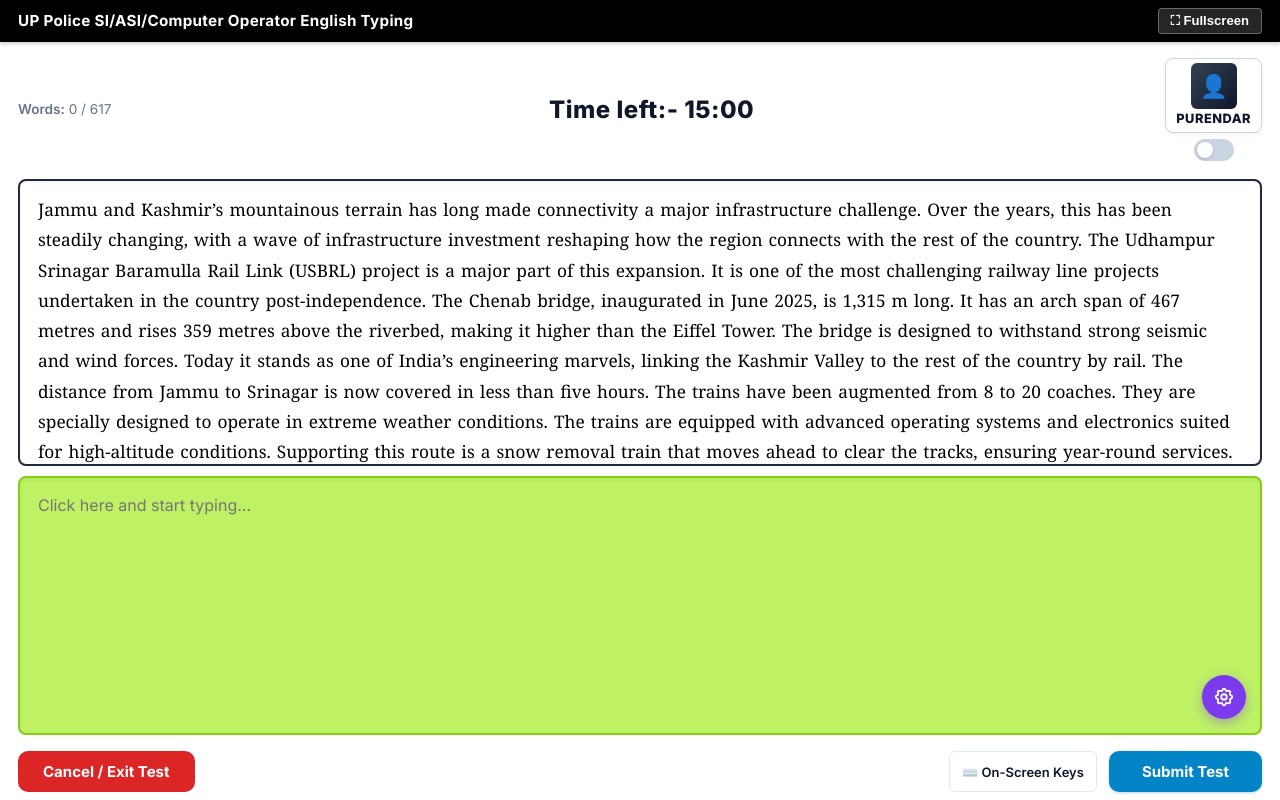
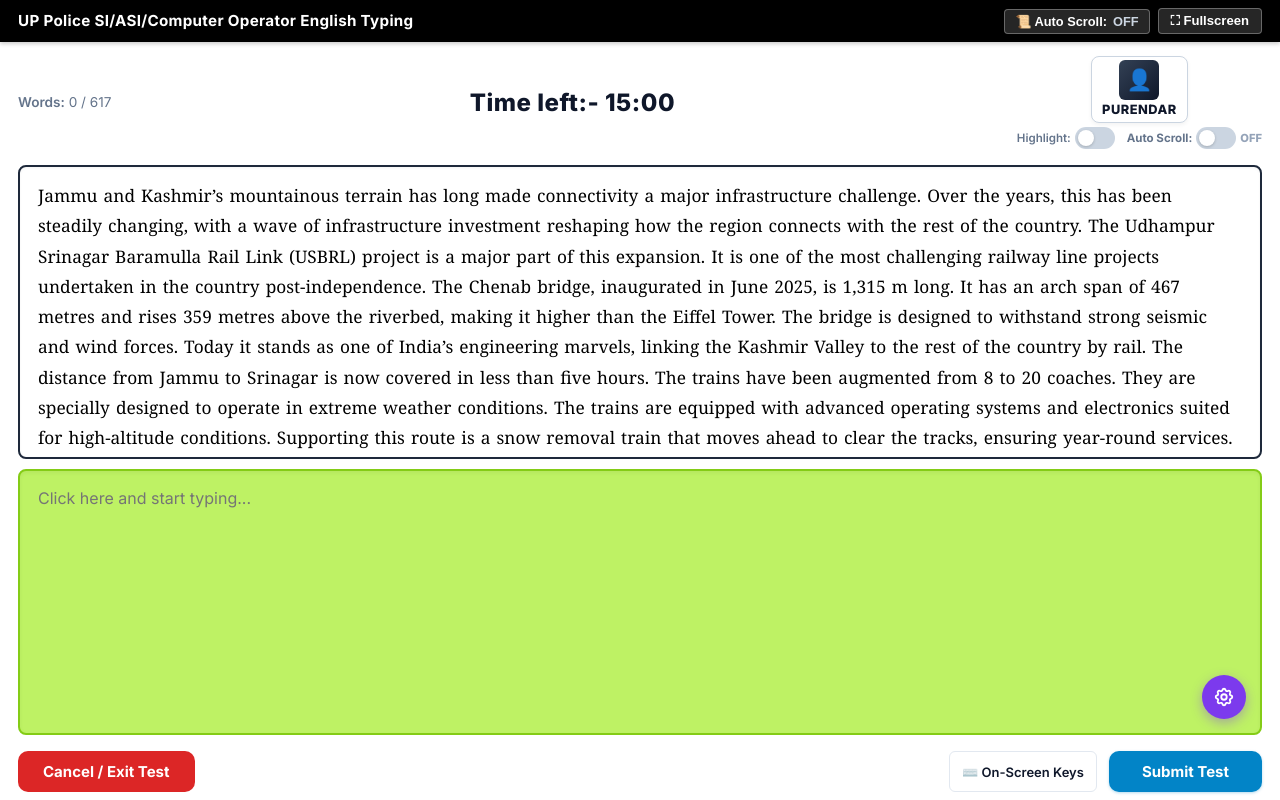
Before and after one commit to purendar950/Exam_Typing_Test, a React (Vite) app: page / in a window 1280 px wide. Both pictures are taken after a click on the button "Next". Built offline with nearby package versions, Linux system fonts and the light colour scheme.

Commit message:
feat: set autoScroll default to OFF and add quick toggle on test topbar and candidate card

```diff
--- a/src/App.tsx
+++ b/src/App.tsx
@@ -14,7 +14,7 @@ import { audioEngine } from './utils/audioEngine';
 
 const DEFAULT_SETTINGS: TestSettings = {
   highlightEnabled: false,
-  autoScroll: true,
+  autoScroll: false, // Default OFF
   soundEnabled: true,
   backspaceEnabled: true,
   fullScreenEnabled: false,
@@ -30,13 +30,19 @@ export const App: React.FC = () => {
   const [selectedDurationMinutes, setSelectedDurationMinutes] = useState<number>(15);
   const [currentResult, setCurrentResult] = useState<EvaluationResult | null>(null);
 
-  // Settings
+  // Settings (Default autoScroll is OFF)
   const [settings, setSettings] = useState<TestSettings>(() => {
     try {
       const saved = localStorage.getItem('up_typing_settings');
       if (saved) {
         const parsed = JSON.parse(saved);
-        return { ...DEFAULT_SETTINGS, ...parsed, highlightEnabled: parsed.highlightEnabled ?? false };
+        const hasExplicit = localStorage.getItem('up_autoscroll_explicit') === 'true';
+        return {
+          ...DEFAULT_SETTINGS,
+          ...parsed,
+          highlightEnabled: parsed.highlightEnabled ?? false,
+          autoScroll: hasExplicit ? !!parsed.autoScroll : false
+        };
       }
       return DEFAULT_SETTINGS;
     } catch {
@@ -65,6 +71,9 @@ export const App: React.FC = () => {
       const updated = { ...prev, ...newSettings };
       try {
         localStorage.setItem('up_typing_settings', JSON.stringify(updated));
+        if (typeof newSettings.autoScroll === 'boolean') {
+          localStorage.setItem('up_autoscroll_explicit', 'true');
+        }
       } catch {
         // Ignore storage errors
       }
--- a/src/components/StartTest.tsx
+++ b/src/components/StartTest.tsx
@@ -238,6 +238,32 @@ export const StartTest: React.FC<StartTestProps> = ({
       {/* 1. TOP BLACK EXAM BAR (Screenshot 1) */}
       <div className="ar-exam-topbar">
         <span>UP Police SI/ASI/Computer Operator {getExamLanguageTitle()} Typing</span>
+        <div style={{ display: 'flex', alignItems: 'center', gap: '8px' }}>
+          {/* Quick Auto Scroll Toggle in Topbar */}
+          <button
+            type="button"
+            onClick={() => onUpdateSettings?.({ autoScroll: !settings.autoScroll })}
+            style={{
+              background: settings.autoScroll ? '#16a34a' : 'rgba(255, 255, 255, 0.15)',
+              border: '1px solid rgba(255, 255, 255, 0.3)',
+              color: '#ffffff',
+              borderRadius: '4px',
+              padding: '4px 10px',
+              cursor: 'pointer',
+              fontSize: '0.8rem',
+              fontWeight: 700,
+              display: 'inline-flex',
+              alignItems: 'center',
+              gap: '6px'
+            }}
+            title="Toggle Auto Scroll On/Off (Default: OFF)"
+          >
+            <span>📜 Auto Scroll:</span>
+            <span style={{ color: settings.autoScroll ? '#bbf7d0' : '#cbd5e1' }}>
+              {settings.autoScroll ? 'ON' : 'OFF'}
+            </span>
+          </button>
+
           <button
             onClick={toggleFullScreen}
             style={{
@@ -258,6 +284,7 @@ export const StartTest: React.FC<StartTestProps> = ({
             {isFullscreen ? '⛶ Exit Fullscreen' : '⛶ Fullscreen'}
           </button>
         </div>
+      </div>
 
       <div className="ar-test-container">
 
@@ -267,12 +294,14 @@ export const StartTest: React.FC<StartTestProps> = ({
             display: 'flex',
             alignItems: 'center',
             justifyContent: 'space-between',
-            padding: '8px 0',
-            position: 'relative'
+            padding: '6px 0',
+            position: 'relative',
+            flexWrap: 'wrap',
+            gap: '8px'
           }}
         >
           {/* Left: Quick status / title */}
-          <div style={{ width: '120px', fontSize: '0.85rem', color: '#64748b' }}>
+          <div style={{ minWidth: '110px', fontSize: '0.85rem', color: '#64748b' }}>
             <span style={{ fontWeight: 600 }}>Words:</span> {typedWords.length} / {originalWords.length}
           </div>
 
@@ -281,8 +310,8 @@ export const StartTest: React.FC<StartTestProps> = ({
             Time left:- {formatTime(secondsRemaining)}
           </div>
 
-          {/* Right: Candidate Avatar Card & Highlight Switch (Screenshot 1) */}
-          <div style={{ display: 'flex', flexDirection: 'column', alignItems: 'center', gap: '6px' }}>
+          {/* Right: Candidate Avatar Card & Switches (Screenshot 1) */}
+          <div style={{ display: 'flex', flexDirection: 'column', alignItems: 'center', gap: '4px' }}>
             {/* Candidate Frame */}
             <div
               style={{
@@ -292,22 +321,22 @@ export const StartTest: React.FC<StartTestProps> = ({
                 background: '#ffffff',
                 border: '1.5px solid #cbd5e1',
                 borderRadius: '8px',
-                padding: '4px 10px',
+                padding: '3px 10px',
                 boxShadow: '0 2px 4px rgba(0,0,0,0.05)'
               }}
             >
               {/* Silhouette Avatar */}
               <div
                 style={{
-                  width: '46px',
-                  height: '46px',
+                  width: '40px',
+                  height: '40px',
                   borderRadius: '6px',
                   background: 'linear-gradient(135deg, #334155 0%, #0f172a 100%)',
                   display: 'flex',
                   alignItems: 'center',
                   justifyContent: 'center',
                   color: '#ffffff',
-                  fontSize: '1.4rem'
+                  fontSize: '1.3rem'
                 }}
               >
                 👤
@@ -317,8 +346,11 @@ export const StartTest: React.FC<StartTestProps> = ({
               </div>
             </div>
 
-            {/* Highlight Toggle Switch right below photo (Screenshot 1) */}
-            <div style={{ display: 'flex', alignItems: 'center', gap: '6px' }} title="Toggle Word Highlights (Disabled by default)">
+            {/* Toggle Switches right below photo */}
+            <div style={{ display: 'flex', alignItems: 'center', gap: '12px' }}>
+              {/* Highlight Toggle Switch */}
+              <div style={{ display: 'flex', alignItems: 'center', gap: '4px' }} title="Toggle Word Highlights (Disabled by default)">
+                <span style={{ fontSize: '0.72rem', color: '#64748b', fontWeight: 600 }}>Highlight:</span>
                 <label className="ar-toggle-switch">
                   <input
                     type="checkbox"
@@ -327,6 +359,25 @@ export const StartTest: React.FC<StartTestProps> = ({
                   />
                   <span className="ar-toggle-slider" />
                 </label>
+              </div>
+
+              {/* Auto Scroll Toggle Switch (Default OFF) */}
+              <div style={{ display: 'flex', alignItems: 'center', gap: '4px' }} title="Toggle Auto Scroll (Default: OFF)">
+                <span style={{ fontSize: '0.72rem', color: settings.autoScroll ? '#16a34a' : '#64748b', fontWeight: 700 }}>
+                  Auto Scroll:
+                </span>
+                <label className="ar-toggle-switch">
+                  <input
+                    type="checkbox"
+                    checked={settings.autoScroll}
+                    onChange={(e) => onUpdateSettings?.({ autoScroll: e.target.checked })}
+                  />
+                  <span className="ar-toggle-slider" />
+                </label>
+                <span style={{ fontSize: '0.7rem', fontWeight: 800, color: settings.autoScroll ? '#16a34a' : '#94a3b8' }}>
+                  {settings.autoScroll ? 'ON' : 'OFF'}
+                </span>
+              </div>
             </div>
           </div>
         </div>
```
Lines whose indentation alone changed are shown as unchanged.
